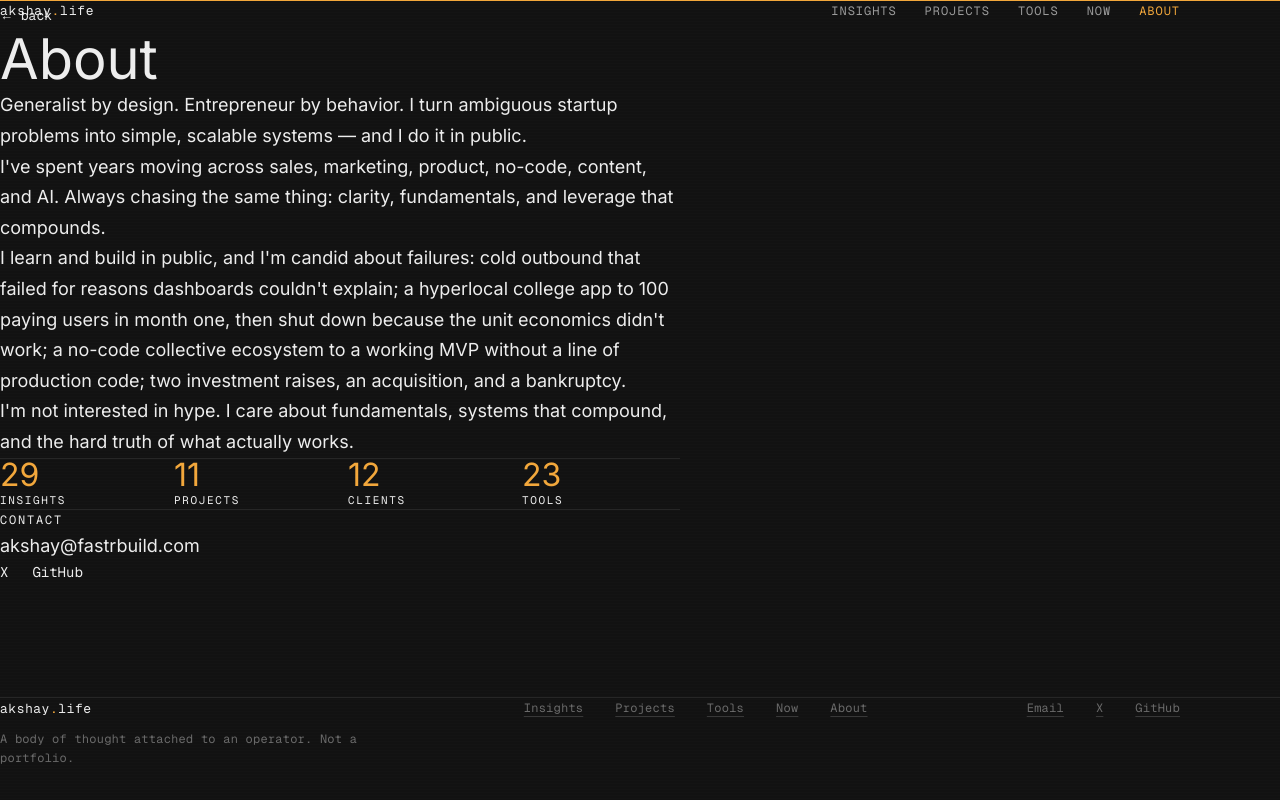
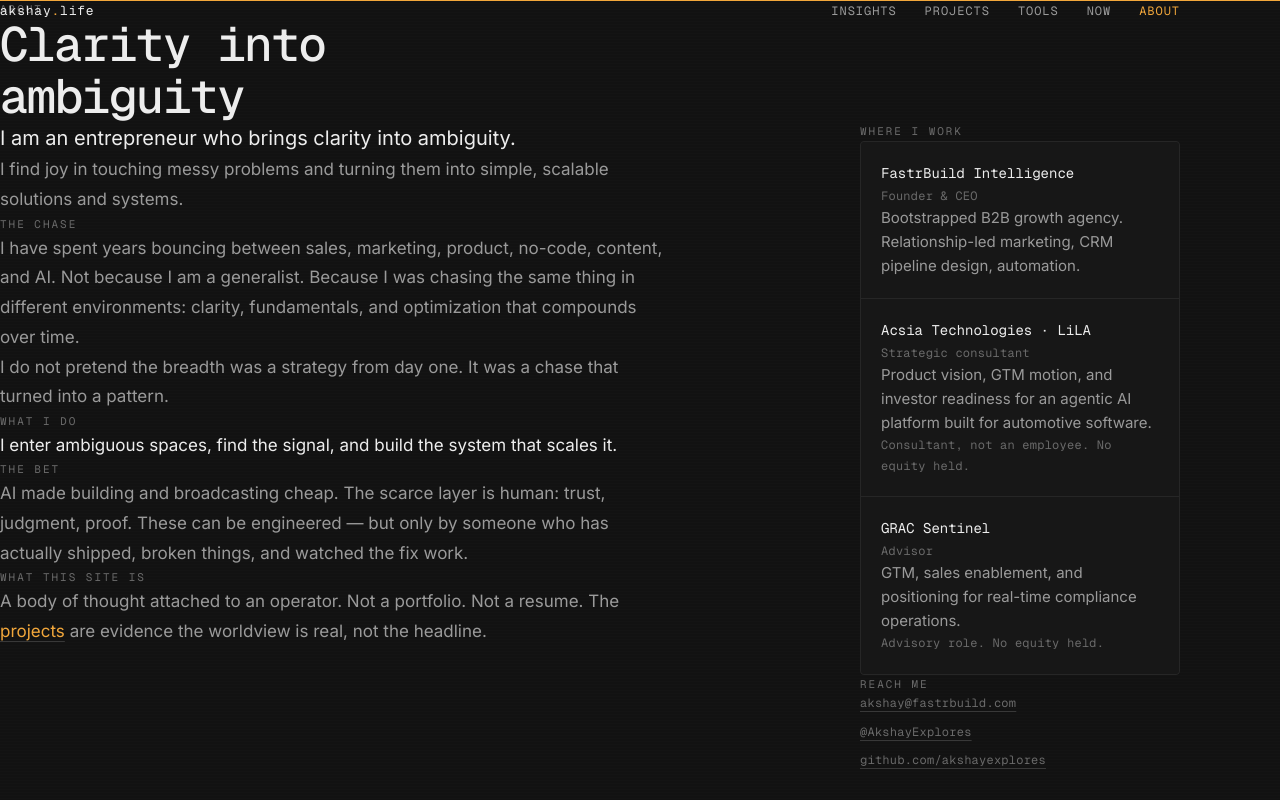
Before and after one commit to akshayexplores/akshay-life, a Next.js app: page /about in a window 1280 px wide. Shown: the top 800 px of the page. Built offline with nearby package versions, Linux system fonts and the light colour scheme.

Commit message:
redesign(krama): about, now, 404, OG image, sitemap, robots

```diff
--- a/src/app/about/page.tsx
+++ b/src/app/about/page.tsx
@@ -1,103 +1,117 @@
+import type { Metadata } from "next"
 import Link from "next/link"
-import Footer from "@/components/Footer"
-import { getAllInsights } from "@/lib/mdx"
-import { projects } from "@/data/projects"
-import { tools } from "@/data/tools"
 
-export const metadata = {
-  title: "About — Akshay Sajeev",
-  description: "Generalist by design. Entrepreneur by behavior. Turning ambiguous startup problems into simple, scalable systems.",
+export const metadata: Metadata = {
+  title: "About",
+  description:
+    "An entrepreneur who brings clarity into ambiguity. What I do, what I don't, and the chase across domains.",
 }
 
+/*
+ * PEN-BACK NOTE (see AGENTS.md / the site brief, §8):
+ * Every line of prose on this page is Akshay's own copy, lifted from his
+ * positioning doc. Nothing here was authored by an assistant.
+ *
+ * [HUMAN_REQUIRED] — "The chase" section currently states the pattern but
+ * carries no scar. It wants one specific story: the domain he jumped into,
+ * what it cost him, and what he saw on the other side. That has to be written
+ * by him.
+ */
+
 export default function AboutPage() {
-  const insightCount = getAllInsights().length
-  const projectCount = projects.length
-  const toolCount = tools.length
-  const clientCount = 12
+  return (
+    <main className="relative z-[2] mx-auto max-w-[1180px] px-6 pt-32 md:px-10 md:pt-40">
+      <p className="t-label">About</p>
 
-  const stats = [
-    { label: "Insights", value: insightCount },
-    { label: "Projects", value: projectCount },
-    { label: "Clients", value: clientCount },
-    { label: "Tools", value: toolCount },
-  ]
-
-  return (
-    <main className="min-h-screen" style={{ background: "var(--bg-primary)" }}>
-      <div className="mx-auto max-w-[680px] px-6 pb-32 pt-32 md:px-0 md:pt-40">
-        <Link
-          href="/"
-          className="font-mono"
-          style={{ fontSize: "13px", color: "var(--text-muted)", textDecoration: "none" }}
-        >
-          ← back
-        </Link>
-
-        <h1
-          className="mt-8 font-display"
-          style={{
-            fontSize: "clamp(2rem, 5vw, 3.5rem)",
-            fontWeight: 400,
-            color: "var(--text-primary)",
-            lineHeight: 1.1,
-          }}
-        >
-          About
+      <h1 className="t-display mt-5" style={{ maxWidth: "18ch" }}>
+        Clarity into ambiguity
       </h1>
 
-        <p className="mt-6 font-body" style={{ fontSize: "1.125rem", color: "var(--text-secondary)", lineHeight: 1.7 }}>
-          Generalist by design. Entrepreneur by behavior. I turn ambiguous startup problems into simple, scalable systems — and I do it in public.
+      <div className="mt-12 grid grid-cols-1 gap-14 md:grid-cols-[minmax(0,1fr)_320px] md:gap-20">
+        {/* ── Main column ─────────────────────── */}
+        <div>
+          <p className="font-body" style={{ fontSize: "1.25rem", lineHeight: 1.65, color: "var(--text)", maxWidth: "58ch" }}>
+            I am an entrepreneur who brings clarity into ambiguity.
           </p>
 
-        <p className="mt-4 font-body" style={{ fontSize: "1.125rem", color: "var(--text-secondary)", lineHeight: 1.7 }}>
-          I've spent years moving across sales, marketing, product, no-code, content, and AI. Always chasing the same thing: clarity, fundamentals, and leverage that compounds.
+          <p className="mt-6 font-body" style={{ fontSize: "1.0625rem", lineHeight: 1.75, color: "var(--text-dim)", maxWidth: "62ch" }}>
+            I find joy in touching messy problems and turning them into simple, scalable solutions
+            and systems.
           </p>
 
-        <p className="mt-4 font-body" style={{ fontSize: "1.125rem", color: "var(--text-secondary)", lineHeight: 1.7 }}>
-          I learn and build in public, and I'm candid about failures: cold outbound that failed for reasons dashboards couldn't explain; a hyperlocal college app to 100 paying users in month one, then shut down because the unit economics didn't work; a no-code collective ecosystem to a working MVP without a line of production code; two investment raises, an acquisition, and a bankruptcy.
+          <h2 className="t-label mt-16">The chase</h2>
+          <p className="mt-4 font-body" style={{ fontSize: "1.0625rem", lineHeight: 1.75, color: "var(--text-dim)", maxWidth: "62ch" }}>
+            I have spent years bouncing between sales, marketing, product, no-code, content, and AI.
+            Not because I am a generalist. Because I was chasing the same thing in different
+            environments: clarity, fundamentals, and optimization that compounds over time.
+          </p>
+          <p className="mt-4 font-body" style={{ fontSize: "1.0625rem", lineHeight: 1.75, color: "var(--text-dim)", maxWidth: "62ch" }}>
+            I do not pretend the breadth was a strategy from day one. It was a chase that turned
+            into a pattern.
           </p>
 
-        <p className="mt-4 font-body" style={{ fontSize: "1.125rem", color: "var(--text-secondary)", lineHeight: 1.7 }}>
-          I'm not interested in hype. I care about fundamentals, systems that compound, and the hard truth of what actually works.
+          <h2 className="t-label mt-16">What I do</h2>
+          <p className="mt-4 font-body" style={{ fontSize: "1.0625rem", lineHeight: 1.75, color: "var(--text)", maxWidth: "62ch" }}>
+            I enter ambiguous spaces, find the signal, and build the system that scales it.
           </p>
 
-        {/* Stat strip */}
-        <div className="mt-12 border-y py-8" style={{ borderColor: "var(--border)" }}>
-          <div className="grid grid-cols-2 gap-4 md:grid-cols-4">
-            {stats.map((s) => (
-              <div key={s.label}>
-                <p className="font-display" style={{ fontSize: "2rem", fontWeight: 400, color: "var(--accent)", lineHeight: 1 }}>
-                  {s.value}
+          <h2 className="t-label mt-16">The bet</h2>
+          <p className="mt-4 font-body" style={{ fontSize: "1.0625rem", lineHeight: 1.75, color: "var(--text-dim)", maxWidth: "62ch" }}>
+            AI made building and broadcasting cheap. The scarce layer is human: trust, judgment,
+            proof. These can be engineered — but only by someone who has actually shipped, broken
+            things, and watched the fix work.
           </p>
-                <p className="mt-1 font-mono uppercase" style={{ fontSize: "11px", letterSpacing: "0.15em", color: "var(--text-muted)" }}>
-                  {s.label}
+
+          <h2 className="t-label mt-16">What this site is</h2>
+          <p className="mt-4 font-body" style={{ fontSize: "1.0625rem", lineHeight: 1.75, color: "var(--text-dim)", maxWidth: "62ch" }}>
+            A body of thought attached to an operator. Not a portfolio. Not a resume. The{" "}
+            <Link href="/projects" className="link-u" style={{ color: "var(--accent)" }}>projects</Link>{" "}
+            are evidence the worldview is real, not the headline.
           </p>
         </div>
-            ))}
+
+        {/* ── Side column: roles, stated plainly ── */}
+        <aside>
+          <h2 className="t-label">Where I work</h2>
+
+          <div className="mt-5 flex flex-col gap-px" style={{ background: "var(--border)", border: "1px solid var(--border)", borderRadius: 4, overflow: "hidden" }}>
+            <div style={{ background: "var(--surface)", padding: "1.25rem" }}>
+              <p className="font-mono" style={{ fontSize: "0.875rem", color: "var(--text)" }}>FastrBuild Intelligence</p>
+              <p className="t-meta mt-1">Founder &amp; CEO</p>
+              <p className="mt-3 font-body" style={{ fontSize: "0.9375rem", lineHeight: 1.6, color: "var(--text-dim)" }}>
+                Bootstrapped B2B growth agency. Relationship-led marketing, CRM pipeline design,
+                automation.
+              </p>
+            </div>
+
+            <div style={{ background: "var(--surface)", padding: "1.25rem" }}>
+              <p className="font-mono" style={{ fontSize: "0.875rem", color: "var(--text)" }}>Acsia Technologies · LiLA</p>
+              <p className="t-meta mt-1">Strategic consultant</p>
+              <p className="mt-3 font-body" style={{ fontSize: "0.9375rem", lineHeight: 1.6, color: "var(--text-dim)" }}>
+                Product vision, GTM motion, and investor readiness for an agentic AI platform built
+                for automotive software.
+              </p>
+              <p className="t-meta mt-3" style={{ color: "var(--text-faint)" }}>Consultant, not an employee. No equity held.</p>
+            </div>
+
+            <div style={{ background: "var(--surface)", padding: "1.25rem" }}>
+              <p className="font-mono" style={{ fontSize: "0.875rem", color: "var(--text)" }}>GRAC Sentinel</p>
+              <p className="t-meta mt-1">Advisor</p>
+              <p className="mt-3 font-body" style={{ fontSize: "0.9375rem", lineHeight: 1.6, color: "var(--text-dim)" }}>
+                GTM, sales enablement, and positioning for real-time compliance operations.
+              </p>
+              <p className="t-meta mt-3" style={{ color: "var(--text-faint)" }}>Advisory role. No equity held.</p>
             </div>
           </div>
 
-        {/* Contact */}
-        <div className="mt-16">
-          <p className="font-mono uppercase" style={{ fontSize: "12px", letterSpacing: "0.15em", color: "var(--text-muted)" }}>
-            Contact
-          </p>
-          <p className="mt-4 font-body" style={{ fontSize: "1.125rem", color: "var(--text-secondary)", lineHeight: 1.7 }}>
-            <a href="mailto:akshay@fastrbuild.com" style={{ color: "var(--text-primary)" }}>
-              akshay@fastrbuild.com
-            </a>
-          </p>
-          <div className="mt-4 flex gap-6">
-            <a href="https://x.com/AkshayExplores" target="_blank" rel="noopener noreferrer" className="font-mono" style={{ fontSize: "14px", color: "var(--text-muted)" }}>
-              X
-            </a>
-            <a href="https://github.com/akshayexplores" target="_blank" rel="noopener noreferrer" className="font-mono" style={{ fontSize: "14px", color: "var(--text-muted)" }}>
-              GitHub
-            </a>
+          <h2 className="t-label mt-12">Reach me</h2>
+          <div className="mt-4 flex flex-col gap-2">
+            <a href="mailto:akshay@fastrbuild.com" className="t-meta link-u">akshay@fastrbuild.com</a>
+            <a href="https://x.com/AkshayExplores" target="_blank" rel="noopener noreferrer" className="t-meta link-u">@AkshayExplores</a>
+            <a href="https://github.com/akshayexplores" target="_blank" rel="noopener noreferrer" className="t-meta link-u">github.com/akshayexplores</a>
           </div>
+        </aside>
       </div>
-      </div>
-      <Footer />
     </main>
   )
 }
--- /dev/null
+++ b/src/app/not-found.tsx
@@ -0,0 +1,18 @@
+import Link from "next/link"
+
+export default function NotFound() {
+  return (
+    <main className="relative z-[2] mx-auto max-w-[720px] px-6 pt-40 pb-24">
+      <p className="t-label">404</p>
+      <h1 className="t-display mt-5">Nothing here</h1>
+      <p className="mt-6 font-body" style={{ color: "var(--text-dim)", maxWidth: "48ch" }}>
+        The page moved, or it never existed. Both happen.
+      </p>
+      <div className="mt-8 flex flex-wrap gap-x-7 gap-y-2">
+        <Link href="/" className="t-meta link-u" style={{ color: "var(--accent)" }}>Home</Link>
+        <Link href="/insights" className="t-meta link-u">Insights</Link>
+        <Link href="/projects" className="t-meta link-u">Projects</Link>
+      </div>
+    </main>
+  )
+}
--- /dev/null
+++ b/src/app/now/page.tsx
@@ -0,0 +1,93 @@
+import type { Metadata } from "next"
+import Link from "next/link"
+
+export const metadata: Metadata = {
+  title: "Now",
+  description: "What I am actually focused on right now.",
+}
+
+/*
+ * PEN-BACK NOTE (see the site brief, §8):
+ * The four entries below are factual descriptions of current engagements —
+ * scaffolding, not claims. Deliberately excluded: revenue targets, client
+ * concentration, receivables, and hiring plans. Those are private operating
+ * detail, not publication material.
+ *
+ * [HUMAN_REQUIRED] — a /now page earns its keep when it says what is hard
+ * right now, not just what is underway. One honest line per entry about the
+ * thing that is not working has to come from Akshay.
+ *
+ * UPDATE THIS DATE whenever the page changes. A stale /now page is worse
+ * than no /now page.
+ */
+const LAST_UPDATED = "28 July 2026"
+
+const entries = [
+  {
+    label: "Vajra",
+    title: "Taking an AI workspace to market",
+    body:
+      "Vajra grew out of the internal automation at FastrBuild — the N8N workflows that took roughly 30% of the repeatable work off the team. The work now is GTM: who it is for, what it replaces, and what someone would actually pay for.",
+  },
+  {
+    label: "FastrBuild",
+    title: "Building the agency into a system",
+    body:
+      "Relationship-led marketing, CRM pipeline design, and automated outbound — run as a repeatable engine rather than a set of engagements that depend on me being in the room.",
+  },
+  {
+    label: "Acsia · LiLA",
+    title: "Product vision, GTM, and investor readiness",
+    body:
+      "Consulting with Acsia Technologies on LiLA, their agentic AI platform for automotive software. Financial modelling, the investor narrative, and the sales engine behind it. Consultant, not an employee. No equity.",
+  },
+  {
+    label: "akshay.life",
+    title: "Publishing the archive",
+    body:
+      "The insights here are distilled from working notes and sync automatically from a private vault. The next pass is turning subject-based writeups into the five pillars properly — starting with the ones that carry an actual scar.",
+  },
+]
+
+export default function NowPage() {
+  return (
+    <main className="relative z-[2] mx-auto max-w-[820px] px-6 pt-32 md:pt-40">
+      <p className="t-label">Now</p>
+      <h1 className="t-display mt-5" style={{ maxWidth: "20ch" }}>
+        What has my attention
+      </h1>
+      <p className="t-meta mt-5">Last updated {LAST_UPDATED}</p>
+
+      <div className="mt-14 flex flex-col">
+        {entries.map((e, i) => (
+          <article
+            key={e.label}
+            className="py-8"
+            style={{
+              borderTop: "1px solid var(--border)",
+              borderBottom: i === entries.length - 1 ? "1px solid var(--border)" : undefined,
+            }}
+          >
+            <p className="t-meta" style={{ color: "var(--accent-dim)" }}>{e.label}</p>
+            <h2 className="t-heading mt-2" style={{ color: "var(--text)" }}>{e.title}</h2>
+            <p
+              className="mt-3 font-body"
+              style={{ fontSize: "1.0625rem", lineHeight: 1.75, color: "var(--text-dim)", maxWidth: "66ch" }}
+            >
+              {e.body}
+            </p>
+          </article>
+        ))}
+      </div>
+
+      <p className="t-meta mt-10" style={{ maxWidth: "62ch", lineHeight: 1.7 }}>
+        This is a{" "}
+        <a href="https://nownownow.com/about" target="_blank" rel="noopener noreferrer" className="link-u">
+          now page
+        </a>
+        . If it has not moved in three months, assume it is stale and{" "}
+        <Link href="/about" className="link-u">email me</Link> instead.
+      </p>
+    </main>
+  )
+}
--- /dev/null
+++ b/src/app/opengraph-image.tsx
@@ -0,0 +1,71 @@
+import { ImageResponse } from "next/og"
+
+export const alt = "Akshay Sajeev — akshay.life"
+export const size = { width: 1200, height: 630 }
+export const contentType = "image/png"
+
+export default async function OpengraphImage() {
+  return new ImageResponse(
+    (
+      <div
+        style={{
+          width: "100%",
+          height: "100%",
+          display: "flex",
+          flexDirection: "column",
+          justifyContent: "space-between",
+          background: "#121212",
+          padding: "72px",
+          fontFamily: "sans-serif",
+        }}
+      >
+        <div style={{ display: "flex", flexDirection: "column" }}>
+          <div
+            style={{
+              display: "flex",
+              fontSize: 22,
+              letterSpacing: "0.22em",
+              textTransform: "uppercase",
+              color: "#6A6A6A",
+            }}
+          >
+            Krama · Progress in sequence
+          </div>
+
+          <div
+            style={{
+              display: "flex",
+              marginTop: 36,
+              fontSize: 88,
+              fontWeight: 700,
+              letterSpacing: "-0.04em",
+              color: "#EDEDED",
+            }}
+          >
+            Akshay Sajeev
+          </div>
+
+          <div style={{ display: "flex", width: 128, height: 3, background: "#F2A73B", marginTop: 32 }} />
+
+          <div
+            style={{
+              display: "flex",
+              marginTop: 32,
+              fontSize: 34,
+              lineHeight: 1.4,
+              color: "#9A9A9A",
+              maxWidth: 900,
+            }}
+          >
+            I enter ambiguous spaces, find the signal, and build the system that scales it.
+          </div>
+        </div>
+
+        <div style={{ display: "flex", fontSize: 26, color: "#6A6A6A", letterSpacing: "0.06em" }}>
+          akshay.life
+        </div>
+      </div>
+    ),
+    { ...size }
+  )
+}
```
Also changed, not shown: src/app/robots.ts (added, +9 -0 lines), src/app/sitemap.ts (added, +22 -0 lines). Lines whose indentation alone changed are shown as unchanged.
